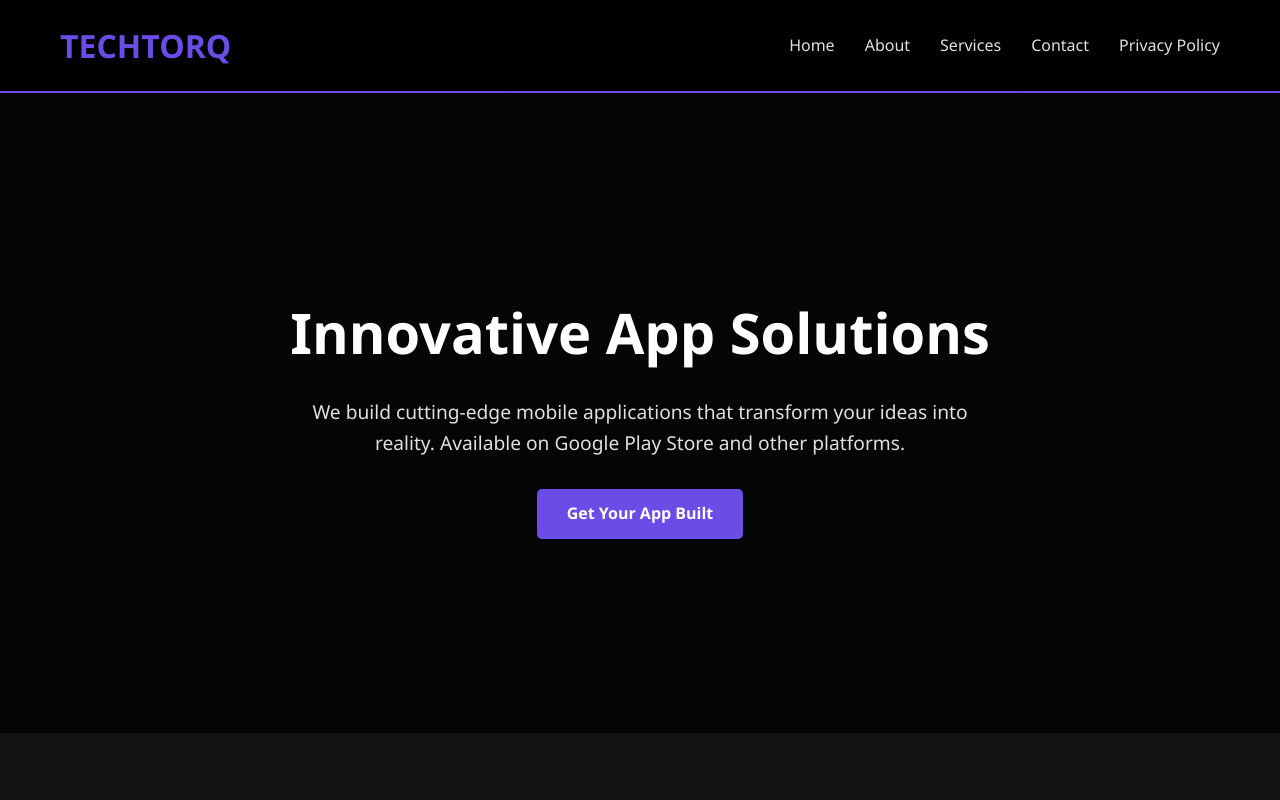
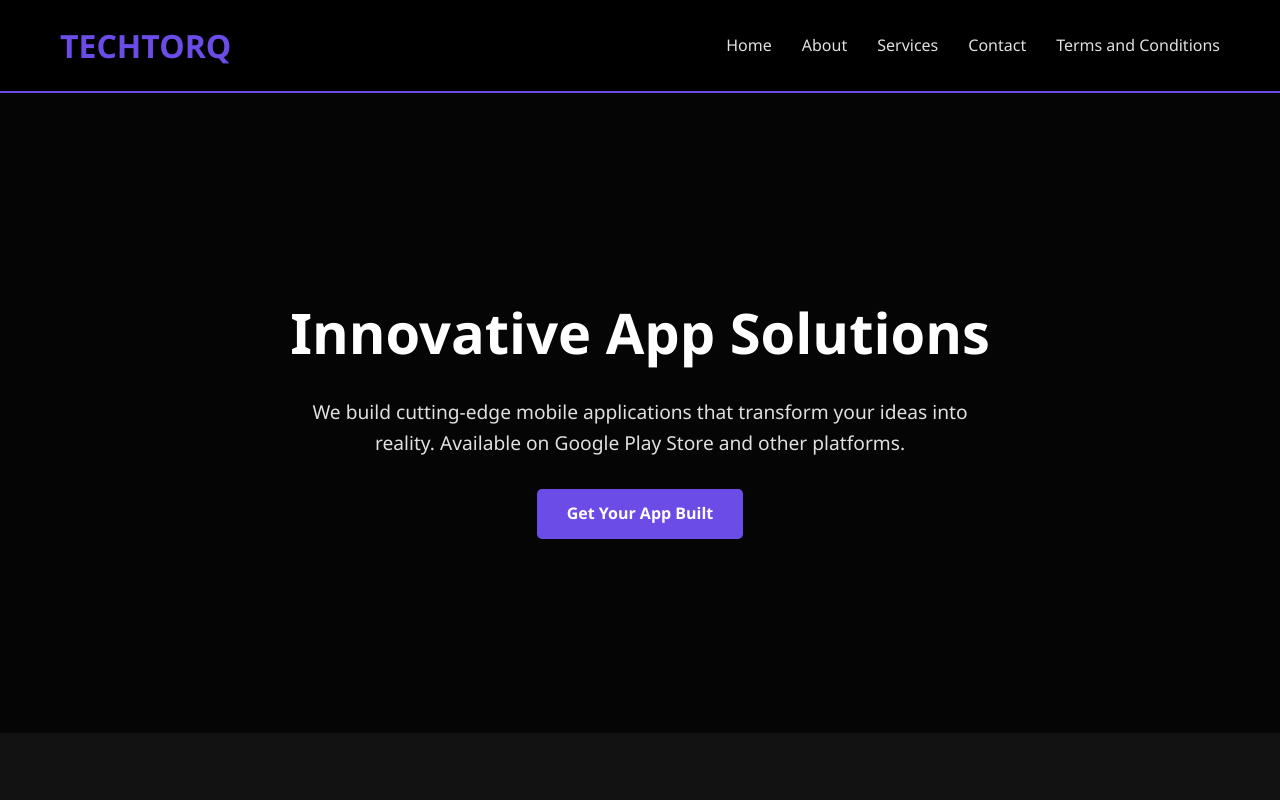
Before and after one commit to RICKTXG/Opensource_Techtorq, a plain HTML site: page index.html in a window 1280 px wide. Shown: the top 800 px of the page. Drawn offline with Linux system fonts and the light colour scheme.

Commit message:
Update index.html

```diff
--- a/index.html
+++ b/index.html
@@ -342,7 +342,7 @@
                     <li><a href="#about">About</a></li>
                     <li><a href="#services">Services</a></li>
                     <li><a href="#contact">Contact</a></li>
-                    <li><a href="privacy-policy.html">Privacy Policy</a></li>
+                    <li><a href="privacy-policy.html">Terms and Conditions</a></li>
                 </ul>
             </nav>
         </div>
```
